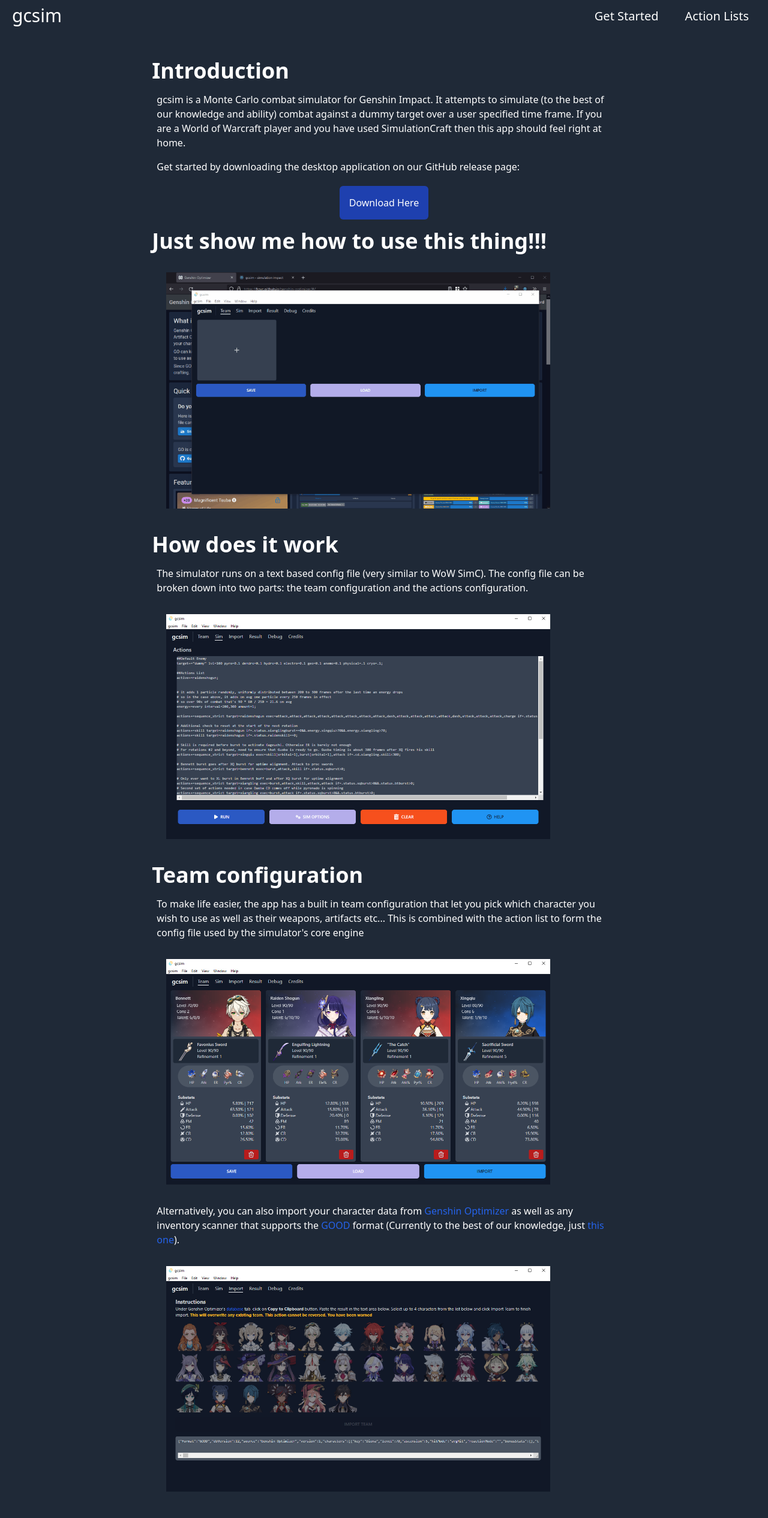
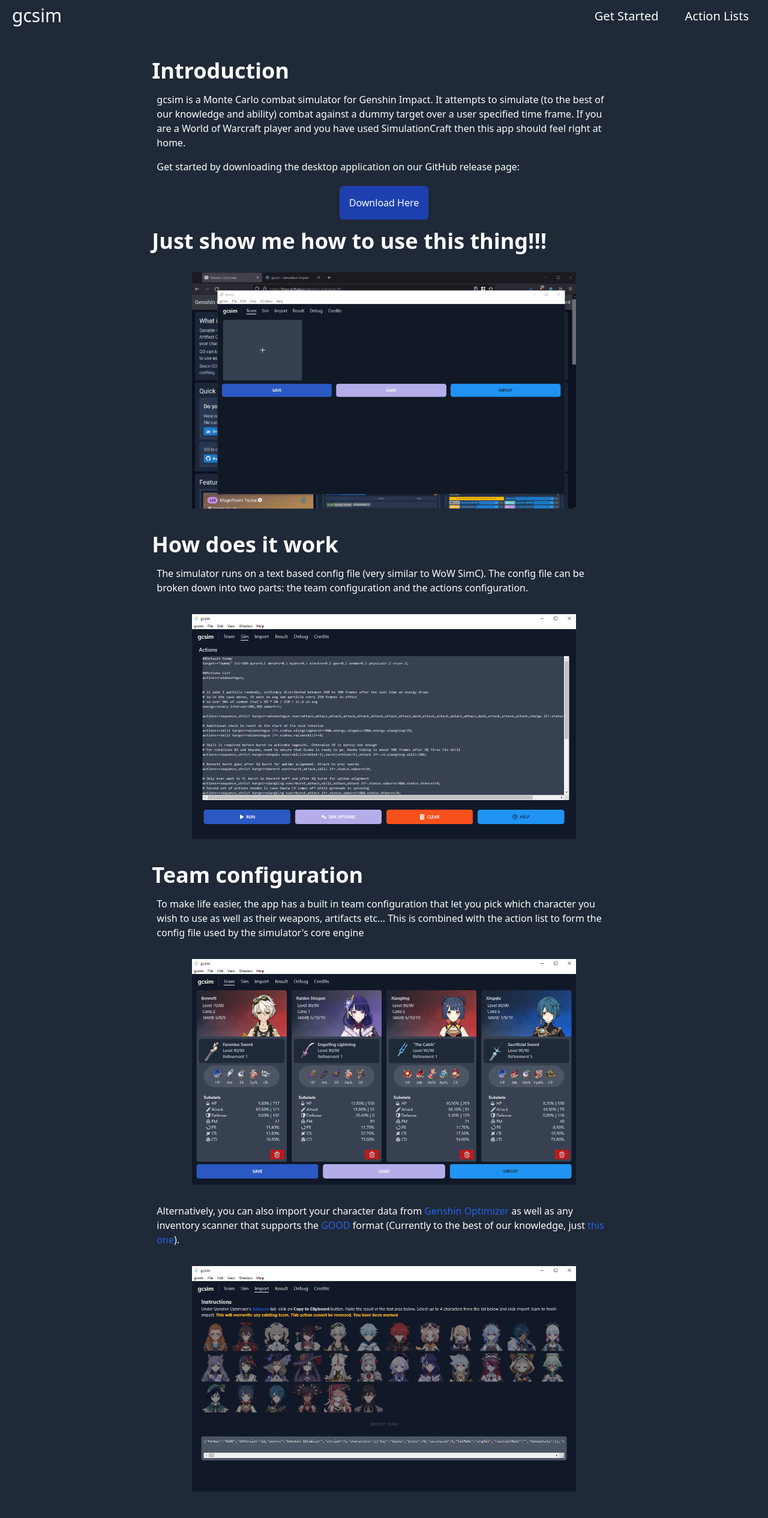
Before and after one commit to genshinsim/gcsim.app, a React (Create React App) app: page /getting-started in a window 1280 px wide. Shown: the top 2531 px of the page at 60% size. Built offline with nearby package versions, Linux system fonts and the light colour scheme.

Commit message:
fix images not centered

```diff
--- a/src/components/GetStarted.tsx
+++ b/src/components/GetStarted.tsx
@@ -59,7 +59,7 @@
       <p className="lg:text-4xl md:text-3xl sm:text-xl font-bold mb-2 mt-4">
         Just show me how to use this thing!!!
       </p>
-      <div className="p-6">
+      <div className="p-6 mx-auto">
         <img
           src={TutorialImage}
           alt="tutorial"
@@ -76,7 +76,7 @@
         SimC). The config file can be broken down into two parts: the team
         configuration and the actions configuration.
       </p>
-      <div className="p-6">
+      <div className="p-6 mx-auto">
         <img
           src={ActionImage}
           alt="image"
@@ -94,7 +94,7 @@
         artifacts etc... This is combined with the action list to form the
         config file used by the simulator's core engine
       </p>
-      <div className="p-6">
+      <div className="p-6 mx-auto">
         <img
           src={MainImage}
           alt="image"
@@ -130,7 +130,7 @@
         </a>
         ).
       </p>
-      <div className="p-6">
+      <div className="p-6 mx-auto">
         <img
           src={ImporterImage}
           alt="image"
@@ -195,7 +195,7 @@
         damage composition, along with other statistic to help you analyze the
         team's performance
       </p>
-      <div className="p-6">
+      <div className="p-6 mx-auto">
         <img
           src={ResultsImage}
           alt="image"
@@ -210,7 +210,7 @@
         <strong>debug</strong> option is selected in the sim options and
         checkout the Debug tab after you have ran a simulation.
       </p>
-      <div className="p-6">
+      <div className="p-6 mx-auto">
         <img
           src={DebuggerImage}
           alt="image"
```
